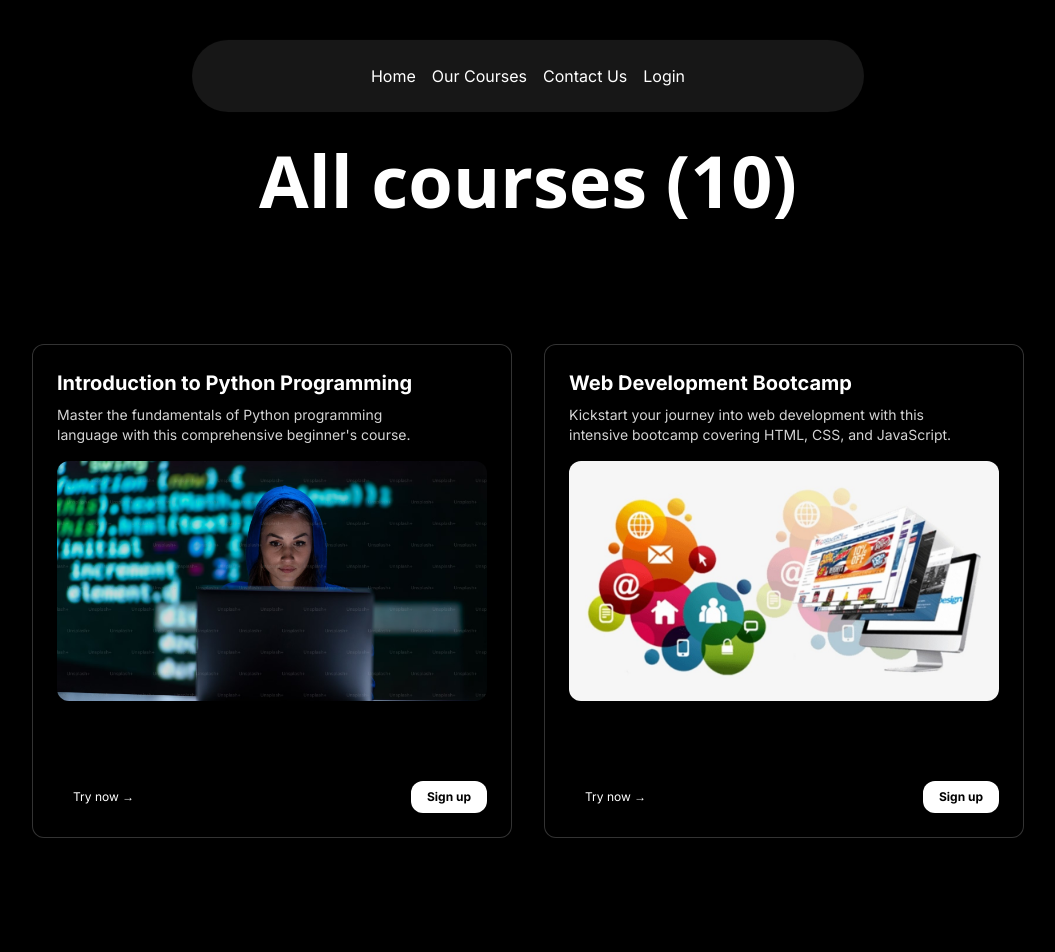
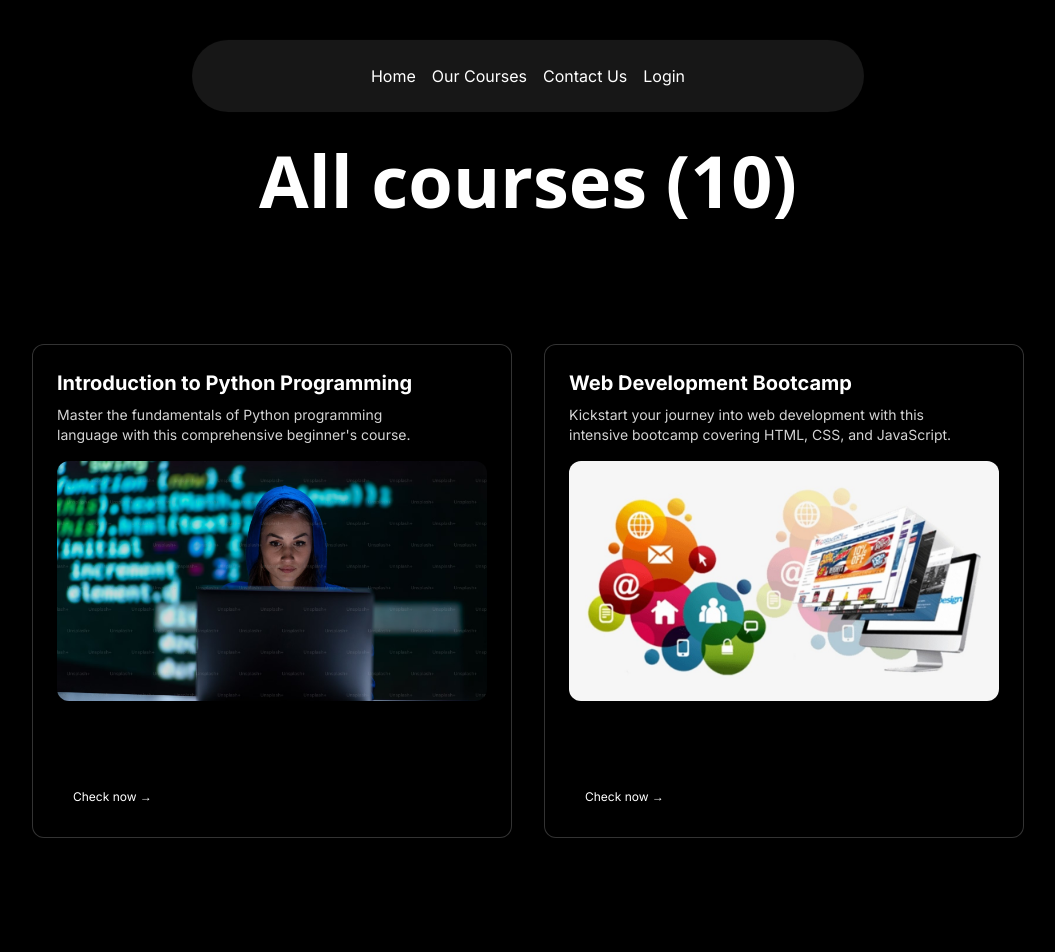
Before and after one commit to Parna324/E-learning-platform, a Next.js app: page /courses in a window 1280 px wide. Shown: the top 952 px of the page, without its empty margins (112-1167 px from the left). Built offline with nearby package versions, Linux system fonts and the light colour scheme.

Commit message:
Update course card with URL and modified text; add URL to course data
The course card has been updated with a "Check now →" button that links to the course URL. The "Sign up" button has been commented out. The course

```diff
--- a/src/app/courses/page.tsx
+++ b/src/app/courses/page.tsx
@@ -35,20 +35,23 @@ function page() {
                     />
                   </CardItem>
                   <div className="flex justify-between items-center mt-20">
+                    <a href={course.url} target="_blank">
                     <CardItem
                       translateZ={20}
                       as="button"
                       className="px-4 py-2 rounded-xl text-xs font-normal dark:text-white"
                     >
-                      Try now →
+                      Check now →
+
                     </CardItem>
-                    <CardItem
+                      </a>
+                    {/* <CardItem
                       translateZ={20}
                       as="button"
                       className="px-4 py-2 rounded-xl bg-black dark:bg-white dark:text-black text-white text-xs font-bold"
                     >
-                      Sign up
-                    </CardItem>
+
+                    </CardItem> */}
                   </div>
                 </CardBody>
               </CardContainer>
--- a/src/data/courses.json
+++ b/src/data/courses.json
@@ -8,7 +8,8 @@
       "price": 99.99,
       "instructor": "John Doe",
       "isFeatured": true,
-      "image": "/courses/python.avif"
+      "image": "/courses/python.avif",
+      "url": "https://www.youtube.com/watch?v=kqtD5dpn9C8&pp=ygUgcHl0aG9uIHByb2dyYW1taW5nIGZvciBiZWdpbm5lcnM%3D"
     },
     {
       "id": 2,
```
